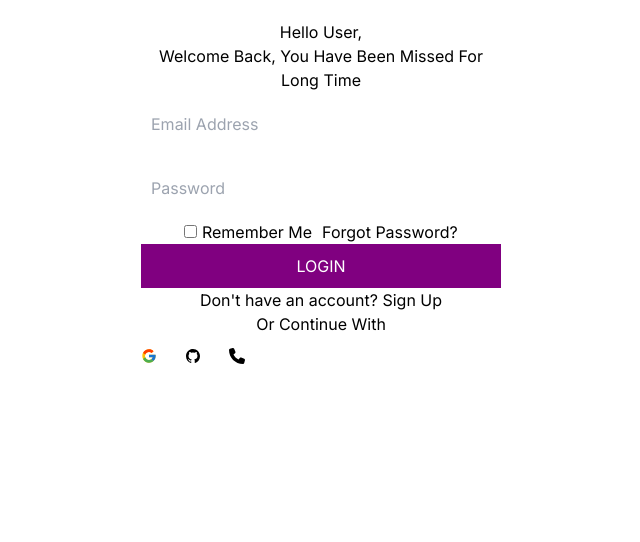
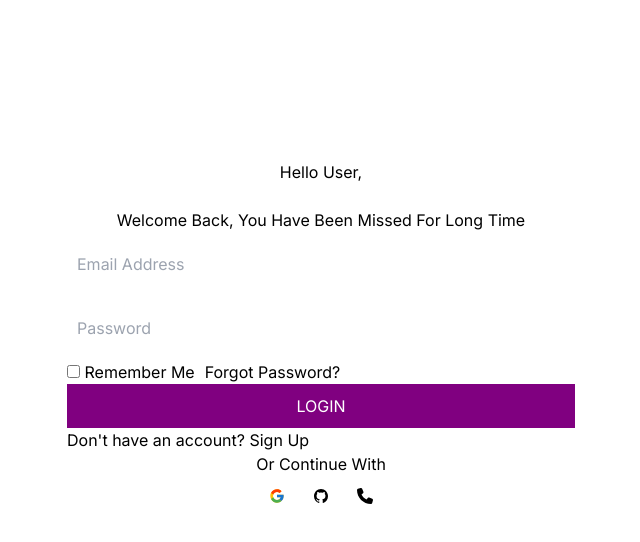
Before and after one commit to Shahfaix/fyp-project, a Next.js app: page /auth in a window 1280 px wide. Shown: the top 542 px of the page, without its empty margins (319-959 px from the left). Built offline with nearby package versions, Linux system fonts and the light colour scheme.

Commit message:
2nd commit

```diff
--- a/app/auth/page.tsx
+++ b/app/auth/page.tsx
@@ -43,9 +43,9 @@
   };
 
   return (
-    <div style={pageStyles.container}>
-      <h1>Hello User,</h1>
-      <p>Welcome Back, You Have Been Missed For Long Time</p>
+    <div className='flex flex-col items-center pt-[160px]'>
+      <h1 >Hello User,</h1>
+      <p className='pt-6'>Welcome Back, You Have Been Missed For Long Time</p>
       <form onSubmit={handleSubmit}>
         <input
           type="email"
--- a/app/page.tsx
+++ b/app/page.tsx
@@ -24,11 +24,11 @@
   };
   return (
     <div className="Logo">
-      <div className="flex flex-col Logo pt-[160px] items-center">
+      <div className="flex flex-col Logo lg:pt-[160px] sm: pt-[280px] items-center sm:" >
         <Image src={Logo} alt="Logo" height={170} width={170} />
-        <div className="pt-[20px] text-2xl text-[42px]">
+        <div className="flex flex-row gap-1 pt-[20px] text-2xl text-[42px] text-xl sm:text-3xl lg:text-5xl ">
           <span>{`Welcome to `}</span>
-          <span className="text-purple-950">LawBot</span>
+          <span className="text-purple-950  ">LawBot</span>
           <span>.AI</span>
 
         </div >
--- /dev/null
+++ b/app/signup/page.tsx
@@ -0,0 +1,23 @@
+'use client';
+import React from 'react'
+import * as z from 'zod'
+import {useForm} from "react-hook-form"
+import { zodResolver } from '@hookform/resolvers/zod';
+
+const formSchema=z.object({
+    emailAddress: z.string().email()
+})
+export default function validation  ()  {
+  const form =useForm<z.infer<typeof formSchema>>({
+    resolver:zodResolver(formSchema),
+    defaultValues:{
+      emailAddress:""
+
+    }
+  });
+  return (
+    <div>
+
+    </div>
+  )
+}
--- /dev/null
+++ b/components/ui/form.tsx
@@ -0,0 +1,176 @@
+import * as React from "react"
+import * as LabelPrimitive from "@radix-ui/react-label"
+import { Slot } from "@radix-ui/react-slot"
+import {
+  Controller,
+  ControllerProps,
+  FieldPath,
+  FieldValues,
+  FormProvider,
+  useFormContext,
+} from "react-hook-form"
+
+import { cn } from "@/lib/utils"
+import { Label } from "@/components/ui/label"
+
+const Form = FormProvider
+
+type FormFieldContextValue<
+  TFieldValues extends FieldValues = FieldValues,
+  TName extends FieldPath<TFieldValues> = FieldPath<TFieldValues>
+> = {
+  name: TName
+}
+
+const FormFieldContext = React.createContext<FormFieldContextValue>(
+  {} as FormFieldContextValue
+)
+
+const FormField = <
+  TFieldValues extends FieldValues = FieldValues,
+  TName extends FieldPath<TFieldValues> = FieldPath<TFieldValues>
+>({
+  ...props
+}: ControllerProps<TFieldValues, TName>) => {
+  return (
+    <FormFieldContext.Provider value={{ name: props.name }}>
+      <Controller {...props} />
+    </FormFieldContext.Provider>
+  )
+}
+
+const useFormField = () => {
+  const fieldContext = React.useContext(FormFieldContext)
+  const itemContext = React.useContext(FormItemContext)
+  const { getFieldState, formState } = useFormContext()
+
+  const fieldState = getFieldState(fieldContext.name, formState)
+
+  if (!fieldContext) {
+    throw new Error("useFormField should be used within <FormField>")
+  }
+
+  const { id } = itemContext
+
+  return {
+    id,
+    name: fieldContext.name,
+    formItemId: `${id}-form-item`,
+    formDescriptionId: `${id}-form-item-description`,
+    formMessageId: `${id}-form-item-message`,
+    ...fieldState,
+  }
+}
+
+type FormItemContextValue = {
+  id: string
+}
+
+const FormItemContext = React.createContext<FormItemContextValue>(
+  {} as FormItemContextValue
+)
+
+const FormItem = React.forwardRef<
+  HTMLDivElement,
+  React.HTMLAttributes<HTMLDivElement>
+>(({ className, ...props }, ref) => {
+  const id = React.useId()
+
+  return (
+    <FormItemContext.Provider value={{ id }}>
+      <div ref={ref} className={cn("space-y-2", className)} {...props} />
+    </FormItemContext.Provider>
+  )
+})
+FormItem.displayName = "FormItem"
+
+const FormLabel = React.forwardRef<
+  React.ElementRef<typeof LabelPrimitive.Root>,
+  React.ComponentPropsWithoutRef<typeof LabelPrimitive.Root>
+>(({ className, ...props }, ref) => {
+  const { error, formItemId } = useFormField()
+
+  return (
+    <Label
+      ref={ref}
+      className={cn(error && "text-red-500 dark:text-red-900", className)}
+      htmlFor={formItemId}
+      {...props}
+    />
+  )
+})
+FormLabel.displayName = "FormLabel"
+
+const FormControl = React.forwardRef<
+  React.ElementRef<typeof Slot>,
+  React.ComponentPropsWithoutRef<typeof Slot>
+>(({ ...props }, ref) => {
+  const { error, formItemId, formDescriptionId, formMessageId } = useFormField()
+
+  return (
+    <Slot
+      ref={ref}
+      id={formItemId}
+      aria-describedby={
+        !error
+          ? `${formDescriptionId}`
+          : `${formDescriptionId} ${formMessageId}`
+      }
+      aria-invalid={!!error}
+      {...props}
+    />
+  )
+})
+FormControl.displayName = "FormControl"
+
+const FormDescription = React.forwardRef<
+  HTMLParagraphElement,
+  React.HTMLAttributes<HTMLParagraphElement>
+>(({ className, ...props }, ref) => {
+  const { formDescriptionId } = useFormField()
+
+  return (
+    <p
+      ref={ref}
+      id={formDescriptionId}
+      className={cn("text-sm text-slate-500 dark:text-slate-400", className)}
+      {...props}
+    />
+  )
+})
+FormDescription.displayName = "FormDescription"
+
+const FormMessage = React.forwardRef<
+  HTMLParagraphElement,
+  React.HTMLAttributes<HTMLParagraphElement>
+>(({ className, children, ...props }, ref) => {
+  const { error, formMessageId } = useFormField()
+  const body = error ? String(error?.message) : children
+
+  if (!body) {
+    return null
+  }
+
+  return (
+    <p
+      ref={ref}
+      id={formMessageId}
+      className={cn("text-sm font-medium text-red-500 dark:text-red-900", className)}
+      {...props}
+    >
+      {body}
+    </p>
+  )
+})
+FormMessage.displayName = "FormMessage"
+
+export {
+  useFormField,
+  Form,
+  FormItem,
+  FormLabel,
+  FormControl,
+  FormDescription,
+  FormMessage,
+  FormField,
+}
--- /dev/null
+++ b/components/ui/label.tsx
@@ -0,0 +1,26 @@
+"use client"
+
+import * as React from "react"
+import * as LabelPrimitive from "@radix-ui/react-label"
+import { cva, type VariantProps } from "class-variance-authority"
+
+import { cn } from "@/lib/utils"
+
+const labelVariants = cva(
+  "text-sm font-medium leading-none peer-disabled:cursor-not-allowed peer-disabled:opacity-70"
+)
+
+const Label = React.forwardRef<
+  React.ElementRef<typeof LabelPrimitive.Root>,
+  React.ComponentPropsWithoutRef<typeof LabelPrimitive.Root> &
+    VariantProps<typeof labelVariants>
+>(({ className, ...props }, ref) => (
+  <LabelPrimitive.Root
+    ref={ref}
+    className={cn(labelVariants(), className)}
+    {...props}
+  />
+))
+Label.displayName = LabelPrimitive.Root.displayName
+
+export { Label }
--- a/package.json
+++ b/package.json
@@ -9,6 +9,8 @@
     "lint": "next lint"
   },
   "dependencies": {
+    "@hookform/resolvers": "^3.3.4",
+    "@radix-ui/react-label": "^2.0.2",
     "@radix-ui/react-slot": "^1.0.2",
     "class-variance-authority": "^0.7.0",
     "clsx": "^2.1.0",
@@ -16,9 +18,11 @@
     "next": "14.1.4",
     "react": "^18",
     "react-dom": "^18",
+    "react-hook-form": "^7.51.2",
     "react-icons": "^5.0.1",
     "tailwind-merge": "^2.2.2",
-    "tailwindcss-animate": "^1.0.7"
+    "tailwindcss-animate": "^1.0.7",
+    "zod": "^3.22.4"
   },
   "devDependencies": {
     "@types/node": "^20",
```
Also changed, not shown: 1 other file (tests, documents, lock files or other folders).
